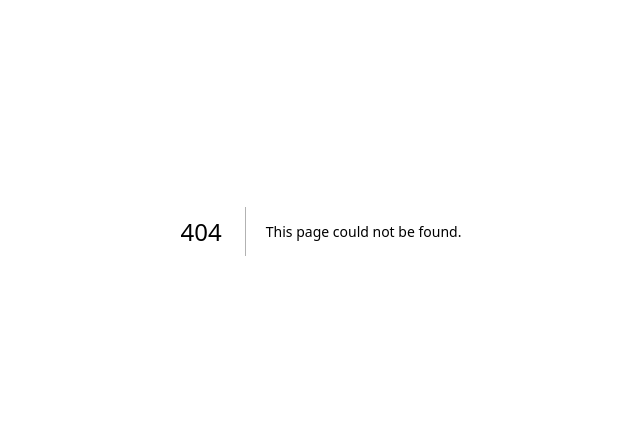
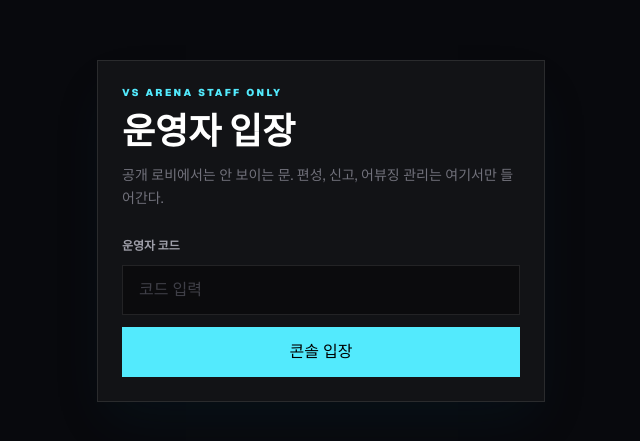
Before and after one commit to J-Jerry1031/vs-arena, a Next.js app: page /admin/login in a window 1280 px wide. Before the commit this address had no page. Shown: the part 169-610 px from the top of the page, without its empty margins (319-959 px from the left). Built offline with nearby package versions, Linux system fonts and the light colour scheme.

Commit message:
Gate admin console access

```diff
--- /dev/null
+++ b/app/admin/login/page.tsx
@@ -0,0 +1,81 @@
+import { cookies } from "next/headers";
+import { redirect } from "next/navigation";
+
+const ADMIN_COOKIE = "vs_arena_admin";
+
+type AdminLoginPageProps = {
+  searchParams?: Promise<{ error?: string; next?: string }>;
+};
+
+const getAdminCode = () => process.env.ADMIN_ACCESS_CODE ?? "vs-arena-admin";
+
+async function loginAdmin(formData: FormData) {
+  "use server";
+
+  const code = String(formData.get("code") ?? "").trim();
+  const nextPath = String(formData.get("next") ?? "/admin");
+  const safeNextPath = nextPath.startsWith("/admin") ? nextPath : "/admin";
+
+  if (code !== getAdminCode()) {
+    redirect(`/admin/login?error=1&next=${encodeURIComponent(safeNextPath)}`);
+  }
+
+  const cookieStore = await cookies();
+
+  cookieStore.set(ADMIN_COOKIE, code, {
+    httpOnly: true,
+    maxAge: 60 * 60 * 8,
+    path: "/",
+    sameSite: "lax",
+    secure: process.env.NODE_ENV === "production",
+  });
+
+  redirect(safeNextPath);
+}
+
+export default async function AdminLoginPage({
+  searchParams,
+}: AdminLoginPageProps) {
+  const params = await searchParams;
+  const nextPath = params?.next ?? "/admin";
+  const hasError = params?.error === "1";
+
+  return (
+    <main className="grid min-h-screen place-items-center overflow-x-hidden bg-[#08090d] px-3 py-8 text-zinc-100">
+      <section className="w-full max-w-md border border-white/10 bg-white/[0.04] p-5 shadow-2xl shadow-cyan-950/20 sm:p-6">
+        <div className="text-[10px] font-black uppercase tracking-[0.24em] text-cyan-300">
+          VS ARENA Staff Only
+        </div>
+        <h1 className="mt-3 text-4xl font-black text-white">운영자 입장</h1>
+        <p className="mt-3 text-sm leading-relaxed text-zinc-500">
+          공개 로비에서는 안 보이는 문. 편성, 신고, 어뷰징 관리는 여기서만
+          들어간다.
+        </p>
+
+        <form action={loginAdmin} className="mt-6 space-y-3">
+          <input type="hidden" name="next" value={nextPath} />
+          <label className="block">
+            <span className="text-xs font-black text-zinc-400">운영자 코드</span>
+            <input
+              name="code"
+              type="password"
+              autoComplete="current-password"
+              className="mt-2 w-full border border-white/10 bg-black/40 px-4 py-3 text-base font-bold text-white outline-none transition placeholder:text-zinc-700 focus:border-cyan-300"
+              placeholder="코드 입력"
+            />
+          </label>
+
+          {hasError ? (
+            <div className="border border-rose-300/30 bg-rose-400/10 px-4 py-3 text-xs font-bold text-rose-100">
+              코드가 안 맞음. 운영진 전용 문은 호락호락하지 않음.
+            </div>
+          ) : null}
+
+          <button className="w-full border border-cyan-300 bg-cyan-300 px-5 py-3 text-sm font-black text-black transition hover:bg-cyan-200">
+            콘솔 입장
+          </button>
+        </form>
+      </section>
+    </main>
+  );
+}
--- /dev/null
+++ b/app/admin/logout/route.ts
@@ -0,0 +1,11 @@
+import { cookies } from "next/headers";
+import { redirect } from "next/navigation";
+
+const ADMIN_COOKIE = "vs_arena_admin";
+
+export async function GET() {
+  const cookieStore = await cookies();
+
+  cookieStore.delete(ADMIN_COOKIE);
+  redirect("/admin/login");
+}
--- a/app/admin/page.tsx
+++ b/app/admin/page.tsx
@@ -34,12 +34,20 @@ export default function AdminPage() {
       <div className="mx-auto w-full max-w-7xl px-3 py-4 sm:px-6 sm:py-5 lg:px-8">
         <header className="flex flex-col gap-4 border-b border-white/10 pb-5 md:flex-row md:items-end md:justify-between">
           <div className="min-w-0">
+            <div className="flex flex-wrap items-center gap-3">
               <Link
                 href="/"
                 className="text-[10px] font-black uppercase tracking-[0.18em] text-cyan-300 sm:text-xs sm:tracking-[0.24em]"
               >
                 VS ARENA Lobby
               </Link>
+              <Link
+                href="/admin/logout"
+                className="border border-white/10 px-2 py-1 text-xs font-black text-zinc-500 transition hover:border-rose-300 hover:text-rose-200"
+              >
+                로그아웃
+              </Link>
+            </div>
             <h1 className="mt-3 text-4xl font-black text-white sm:text-6xl">
               운영 콘솔
             </h1>
--- a/app/page.tsx
+++ b/app/page.tsx
@@ -117,12 +117,6 @@ export default async function Home({ searchParams }: HomeProps) {
                 <div className="text-xs text-zinc-500">샘플 댓글</div>
               </div>
             </div>
-            <Link
-              href="/admin"
-              className="block border border-white/10 bg-white/[0.04] px-4 py-3 text-center text-xs font-black text-zinc-300 transition hover:border-amber-300/60 hover:text-amber-200 md:hidden"
-            >
-              운영 콘솔
-            </Link>
           </div>
         </header>
 
@@ -216,12 +210,6 @@ export default async function Home({ searchParams }: HomeProps) {
 
         <section className="grid flex-1 gap-5 py-5 lg:grid-cols-[260px_minmax(0,1fr)]">
           <aside className="min-w-0 space-y-4">
-            <Link
-              href="/admin"
-              className="hidden border border-amber-300/30 bg-amber-300/10 px-4 py-3 text-sm font-black text-amber-200 transition hover:bg-amber-300 hover:text-black lg:block"
-            >
-              운영 콘솔 열기
-            </Link>
             <div className="flex gap-2 overflow-x-auto pb-1 lg:flex-wrap lg:overflow-visible">
               {categories.map((item) => (
                 <Link
--- /dev/null
+++ b/middleware.ts
@@ -0,0 +1,29 @@
+import { NextRequest, NextResponse } from "next/server";
+
+const ADMIN_COOKIE = "vs_arena_admin";
+
+const getAdminCode = () => process.env.ADMIN_ACCESS_CODE ?? "vs-arena-admin";
+
+export function middleware(request: NextRequest) {
+  const { pathname } = request.nextUrl;
+
+  if (pathname.startsWith("/admin/login")) {
+    return NextResponse.next();
+  }
+
+  const adminCookie = request.cookies.get(ADMIN_COOKIE)?.value;
+
+  if (adminCookie === getAdminCode()) {
+    return NextResponse.next();
+  }
+
+  const loginUrl = request.nextUrl.clone();
+  loginUrl.pathname = "/admin/login";
+  loginUrl.searchParams.set("next", pathname);
+
+  return NextResponse.redirect(loginUrl);
+}
+
+export const config = {
+  matcher: ["/admin/:path*"],
+};
```
Lines whose indentation alone changed are shown as unchanged.
